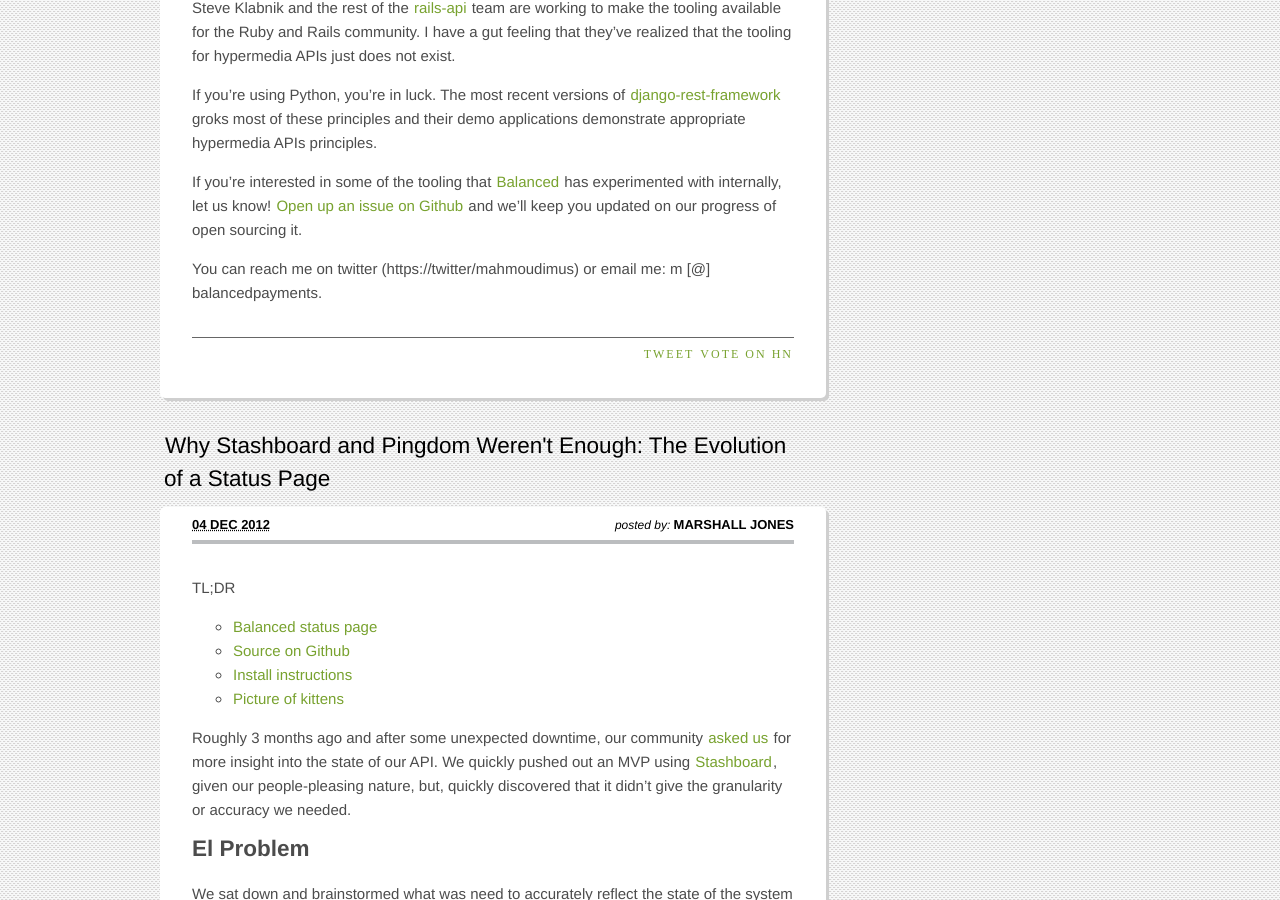
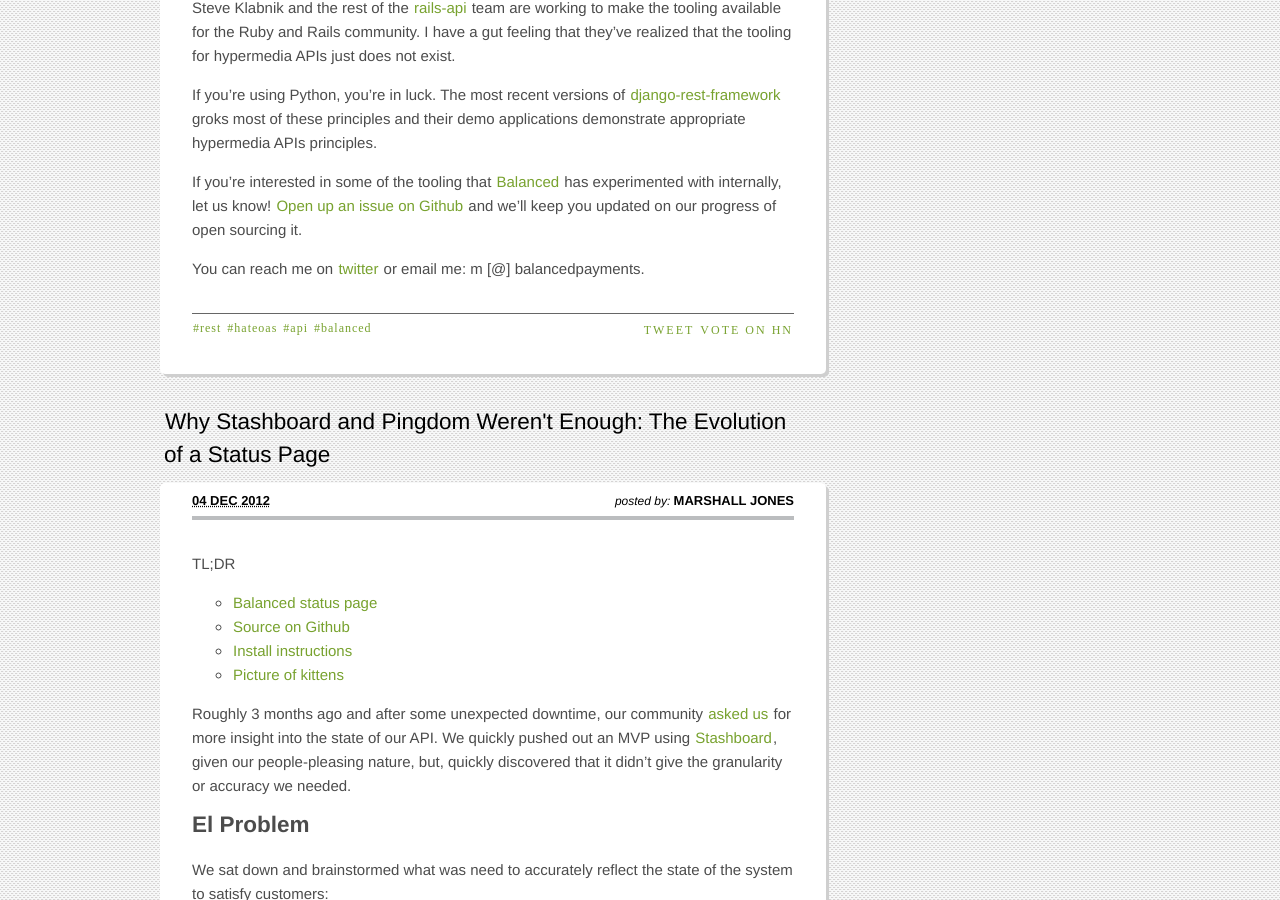
Before and after one commit to balanced/balanced.github.com, a Jekyll site: the page built from index.html, in a window 1280 px wide and 900 px high, scrolled down 2302 px. Built offline with Jekyll 4.4.1, drawn with Linux system fonts in a browser that asks for light colours; nearby versions of some CDN libraries; library files that are not in the unit come from our copies; Markdown is read by kramdown in place of the engine named in the settings; the list of posts is cut into pages by our own code; comment, search, counter and statistics services are not loaded; some of the changed text lies outside the part shown.

Commit message:
Update _posts/2012-12-21-restful-hypermedia-apis.md

```diff
--- a/_posts/2012-12-21-restful-hypermedia-apis.md
+++ b/_posts/2012-12-21-restful-hypermedia-apis.md
@@ -1,7 +1,7 @@
 ---
 layout: post
 title: "Hypermedia APIs and You"
-author: [Mahmoud Abdelkader](https://twitter.com/mahmoudimus)
+author: Mahmoud Abdelkader
 tags:
 - rest
 - hateoas
@@ -129,5 +129,5 @@
 [Open up an issue on Github](https://github.com/balanced/balanced-api/issues)
 and we'll keep you updated on our progress of open sourcing it.
 
-You can reach me on twitter (https://twitter/mahmoudimus) or email me:
+You can reach me on [twitter](https://twitter/mahmoudimus) or email me:
 m [@] balancedpayments.
```
